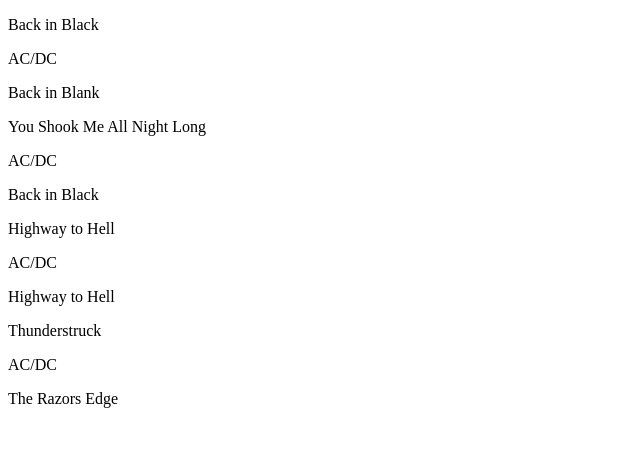
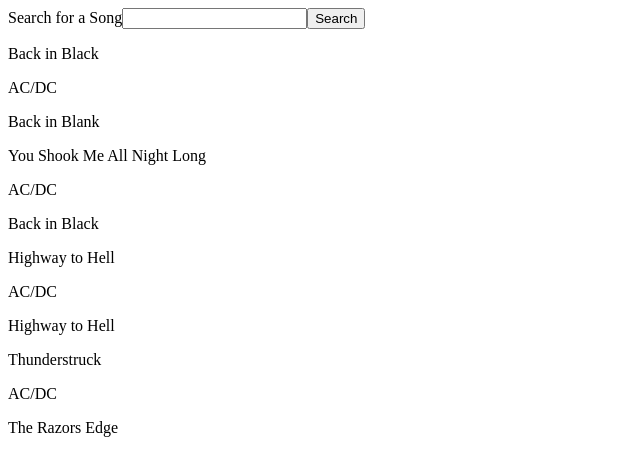
Before and after one commit to alandrylie/jamming, a React (Vite) app: page / in a window 1280 px wide. Shown: the top 476 px of the page, without its empty margins (0-640 px from the left). Built offline with nearby package versions, Linux system fonts and the light colour scheme.

Commit message:
Added SearchBar and  user input  with useState

```diff
--- a/src/App.jsx
+++ b/src/App.jsx
@@ -1,5 +1,6 @@
 import "./App.css";
 import SearchResults from "./components/SearchResults";
+import SearchBar from "./components/SearchBar";
 
 function App() {
     const tracks = [
@@ -10,7 +11,13 @@
     ];
     return (
         <div>
-            <SearchResults SearchResults={tracks}/></div>
-    )
+            <div>
+                <SearchBar/>
+            </div>
+            <div>
+                <SearchResults SearchResults={tracks} />
+            </div>
+        </div>
+    );
 }
 export default App;
--- a/src/components/SearchBar.jsx
+++ b/src/components/SearchBar.jsx
@@ -0,0 +1,21 @@
+import { useState } from "react";
+
+function SearchBar() {
+
+        const [userInput, setUserInput] = useState("");
+        function handleUserInput(e) {
+            setUserInput(e.target.value);
+        }
+
+
+    return (
+        <form>
+            <label htmlFor="song">Search for a Song</label>
+            <input id="song" type="text" value={userInput} onChange={handleUserInput}></input>
+            <button type="submit">Search</button>
+
+        </form>
+    );
+}
+
+export default SearchBar;
```
